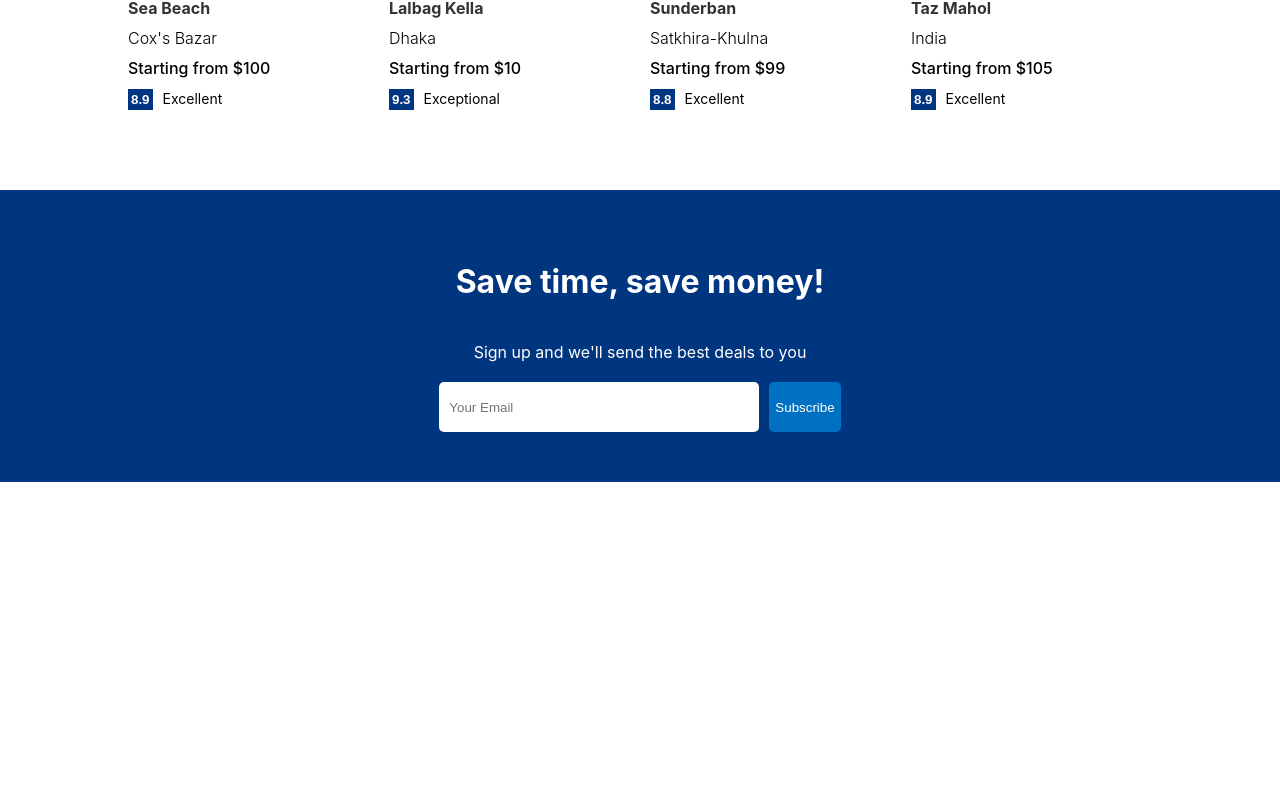
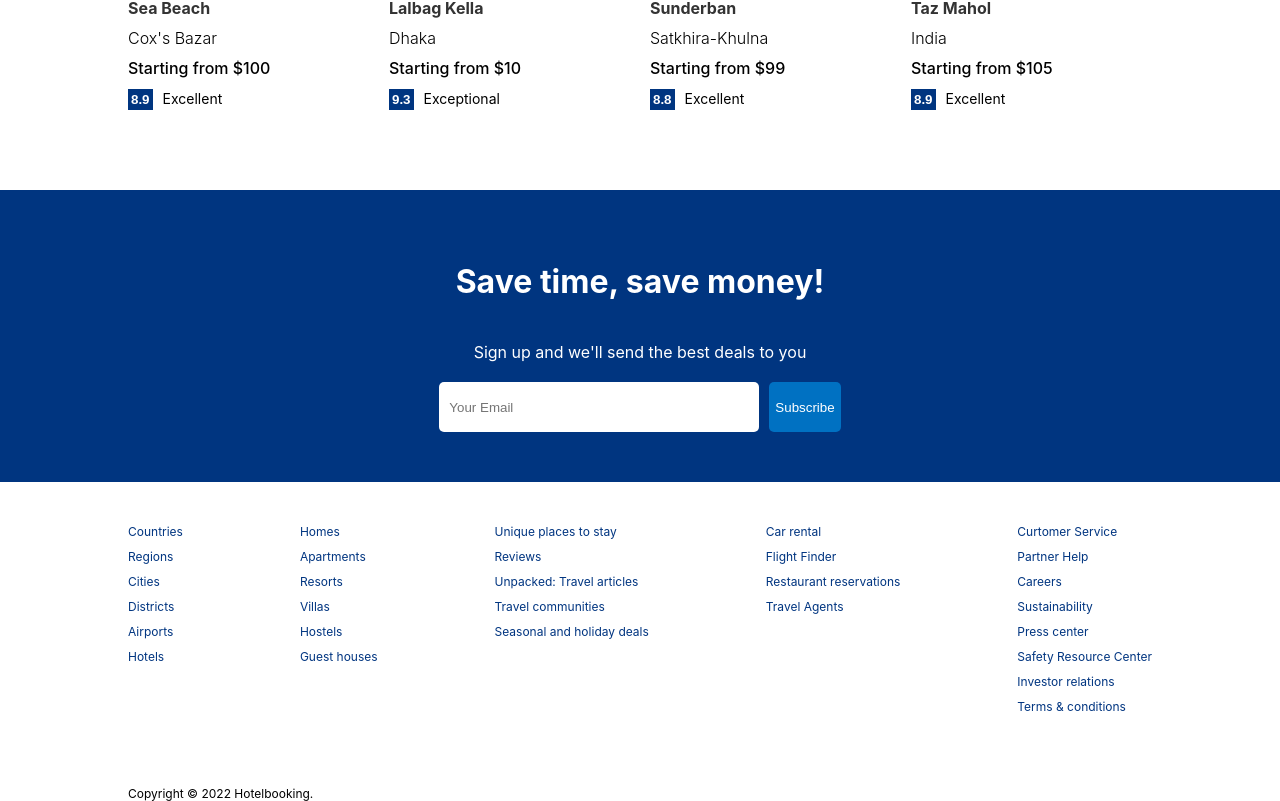
Before and after one commit to pustian-rafiq/nodejs-booking-app, a React (Create React App) app: page / in a window 1280 px wide. Shown: the part 1380-2181 px from the top of the page. Before the commit the page ends 1862 px from the top, so only its background shows below. Built offline with nearby package versions, Linux system fonts and the light colour scheme.

Commit message:
footer design

```diff
--- /dev/null
+++ b/src/components/footer/Footer.jsx
@@ -0,0 +1,52 @@
+import "./footer.css";
+
+const Footer = () => {
+  return (
+    <div className="footer">
+      <div className="footerLists">
+        <ul className="footerList">
+          <li className="footerListItem">Countries</li>
+          <li className="footerListItem">Regions</li>
+          <li className="footerListItem">Cities</li>
+          <li className="footerListItem">Districts</li>
+          <li className="footerListItem">Airports</li>
+          <li className="footerListItem">Hotels</li>
+        </ul>
+        <ul className="footerList">
+          <li className="footerListItem">Homes </li>
+          <li className="footerListItem">Apartments </li>
+          <li className="footerListItem">Resorts </li>
+          <li className="footerListItem">Villas</li>
+          <li className="footerListItem">Hostels</li>
+          <li className="footerListItem">Guest houses</li>
+        </ul>
+        <ul className="footerList">
+          <li className="footerListItem">Unique places to stay </li>
+          <li className="footerListItem">Reviews</li>
+          <li className="footerListItem">Unpacked: Travel articles </li>
+          <li className="footerListItem">Travel communities </li>
+          <li className="footerListItem">Seasonal and holiday deals </li>
+        </ul>
+        <ul className="footerList">
+          <li className="footerListItem">Car rental </li>
+          <li className="footerListItem">Flight Finder</li>
+          <li className="footerListItem">Restaurant reservations </li>
+          <li className="footerListItem">Travel Agents </li>
+        </ul>
+        <ul className="footerList">
+          <li className="footerListItem">Curtomer Service</li>
+          <li className="footerListItem">Partner Help</li>
+          <li className="footerListItem">Careers</li>
+          <li className="footerListItem">Sustainability</li>
+          <li className="footerListItem">Press center</li>
+          <li className="footerListItem">Safety Resource Center</li>
+          <li className="footerListItem">Investor relations</li>
+          <li className="footerListItem">Terms & conditions</li>
+        </ul>
+      </div>
+      <div className="footerText">Copyright © 2022 Hotelbooking.</div>
+    </div>
+  );
+};
+
+export default Footer;
--- /dev/null
+++ b/src/components/footer/footer.css
@@ -0,0 +1,23 @@
+.footer{
+    width: 100%;
+    width: 1024px;
+    font-size: 12px;
+  }
+
+  .footerLists{
+    width: 100%;
+    display: flex;
+    justify-content: space-between;
+    margin-bottom: 50px;
+  }
+
+  .footerList{
+    list-style: none;
+    padding: 0;
+  }
+
+  .footerListItem{
+    margin-bottom: 10px;
+    color: #003580;
+    cursor: pointer;
+  }
--- a/src/pages/home/HomePage.jsx
+++ b/src/pages/home/HomePage.jsx
@@ -1,6 +1,7 @@
 import React from 'react'
 import Featured from '../../components/featured/Featured'
 import FeaturedProperties from '../../components/featuredProperties/FeaturedProperties'
+import Footer from '../../components/footer/Footer'
 import Header from '../../components/header/Header'
 import Navbar from '../../components/navbar/Navbar'
 import NewsLetter from '../../components/newsletter/NewsLetter'
@@ -20,6 +21,7 @@
         <h1 className="homeTitle">Homes guests love</h1>
         <FeaturedProperties/>
         <NewsLetter/>
+        <Footer/>
        </div>
     </div>
   )
```
